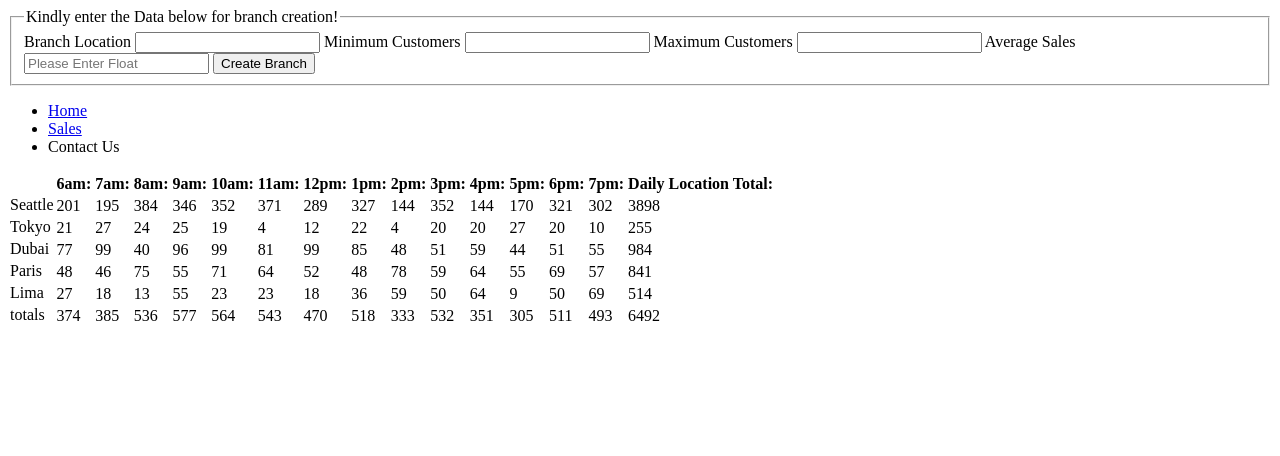
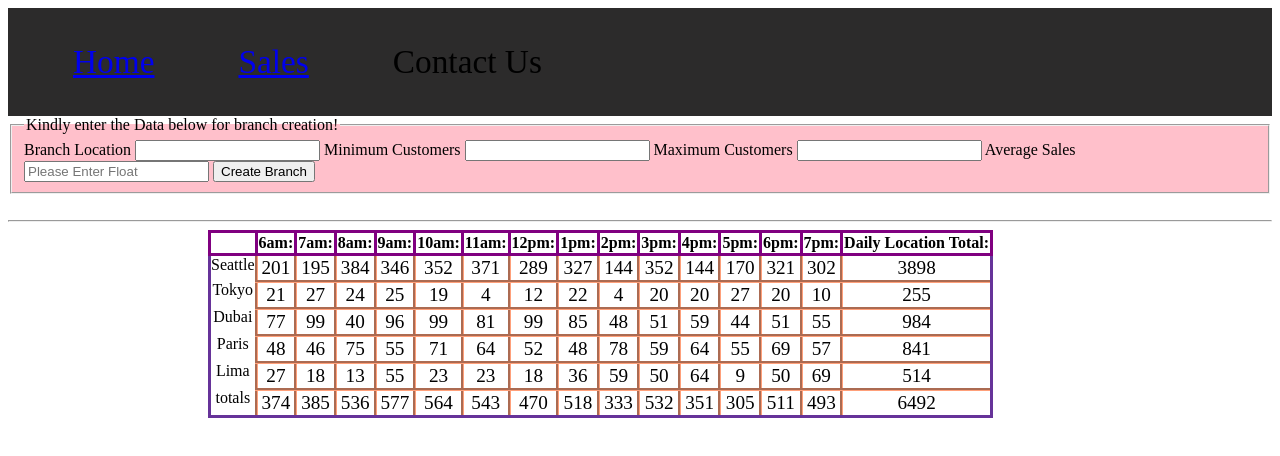
Before and after one commit to ghaithalaydi/cookie-stand, a plain HTML site: page sales.html in a window 1280 px wide. Drawn offline with Linux system fonts and the light colour scheme.

Commit message:
Final touches

```diff
--- a/sales.html
+++ b/sales.html
@@ -6,26 +6,10 @@
     <meta name="viewport" content="width=device-width, initial-scale=1.0">
     <title>Sales Page</title>
 </head>
+<link rel="stylesheet" href="salesstyle.css">
 
-<body >
-    <fieldset>
-        <legend>Kindly enter the Data below for branch creation!</legend>
-    <form action="" id="branchCreation">
-        <label for="city">Branch Location
-            <input type="text" name="branch" id="city">
-        </label>
-        <label for="min">Minimum Customers
-            <input type="number" name="mincustomers" id="min">
-        </label>
-        <label for="max">Maximum Customers
-            <input type="number" name="maxcustomers" id="max">
-        </label>
-        <label for="aveSales">Average Sales
-            <input type="number" step="0.01" name="averagesales" placeholder="Please Enter Float" id="aveSales">
-        </label>
-        <input type="submit" value="Create Branch">
-    </form>
-</fieldset>
+<body>
+
     <nav>
         <ul>
             <li><a href="http://127.0.0.1:5501/index.html">Home</a></li>
@@ -33,9 +17,34 @@
             <li>Contact Us</li>
         </ul>
     </nav>
-    <div id="body-tag" ></div>
+    <main>
+        <fieldset>
+            <legend>Kindly enter the Data below for branch creation!</legend>
+            <form action="" id="branchCreation">
+                <label for="city">Branch Location
+                    <input type="text" name="branch" id="city" required>
+                </label>
+                <label for="min">Minimum Customers
+                    <input type="number" name="mincustomers" id="min" required>
+                </label>
+                <label for="max">Maximum Customers
+                    <input type="number" name="maxcustomers" id="max" required>
+                </label>
+                <label for="aveSales">Average Sales
+                    <input type="number" step="0.01" name="averagesales" placeholder="Please Enter Float" id="aveSales"
+                        required>
+                </label>
+                <input type="submit" value="Create Branch">
+            </form>
+        </fieldset>
+        <br>
+        <hr>
+        <div id="body-tag"></div>
+    </main>
+    <footer>
+    </footer>
+    <script src="apps.js"></script>
 
-    <script src="apps.js"></script>
 </body>
 
 </html>
--- /dev/null
+++ b/salesstyle.css
@@ -0,0 +1,40 @@
+nav ul{
+    background-color: rgb(44, 43, 43);
+    margin: 0px;
+    padding: 35px;
+}
+ul li{
+    display: inline-block;
+    margin-left: 30px;
+    margin-right: 50px;
+    font-size: 25pt;
+
+}
+ul li a:hover{
+    color: darkred;
+}
+fieldset {
+    background-color: pink ;
+}
+table{
+    display: inline-table;
+    margin-left: 200px;
+    text-align: center;
+    border-style: solid;
+    border-color: rebeccapurple;
+    border-collapse: collapse;
+}
+table td{
+        border-style: groove;
+    border-color: lightsalmon;
+    font-size: larger;
+
+}
+table th{
+    border-style: solid;
+    border-color:purple;
+}
+footer{
+    background-color: rgb(44, 43, 43) ;
+
+}
```
